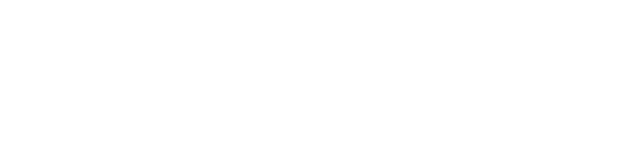
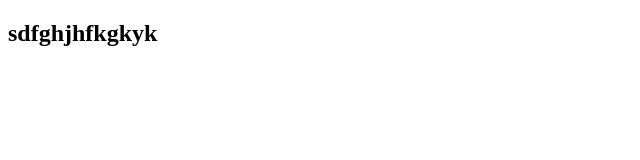
Before and after one commit to talficat/chioma-place, a plain HTML site: page index.html in a window 1280 px wide. Shown: the whole page, without its empty margins (0-640 px from the left). Drawn offline with Linux system fonts and the light colour scheme.

Commit message:
first commit

```diff
--- a/index.html
+++ b/index.html
@@ -7,6 +7,7 @@
     <title>Document</title>
 </head>
 <body>
+    <h2>sdfghjhfkgkyk</h2>
 
 </body>
 </html>
```
